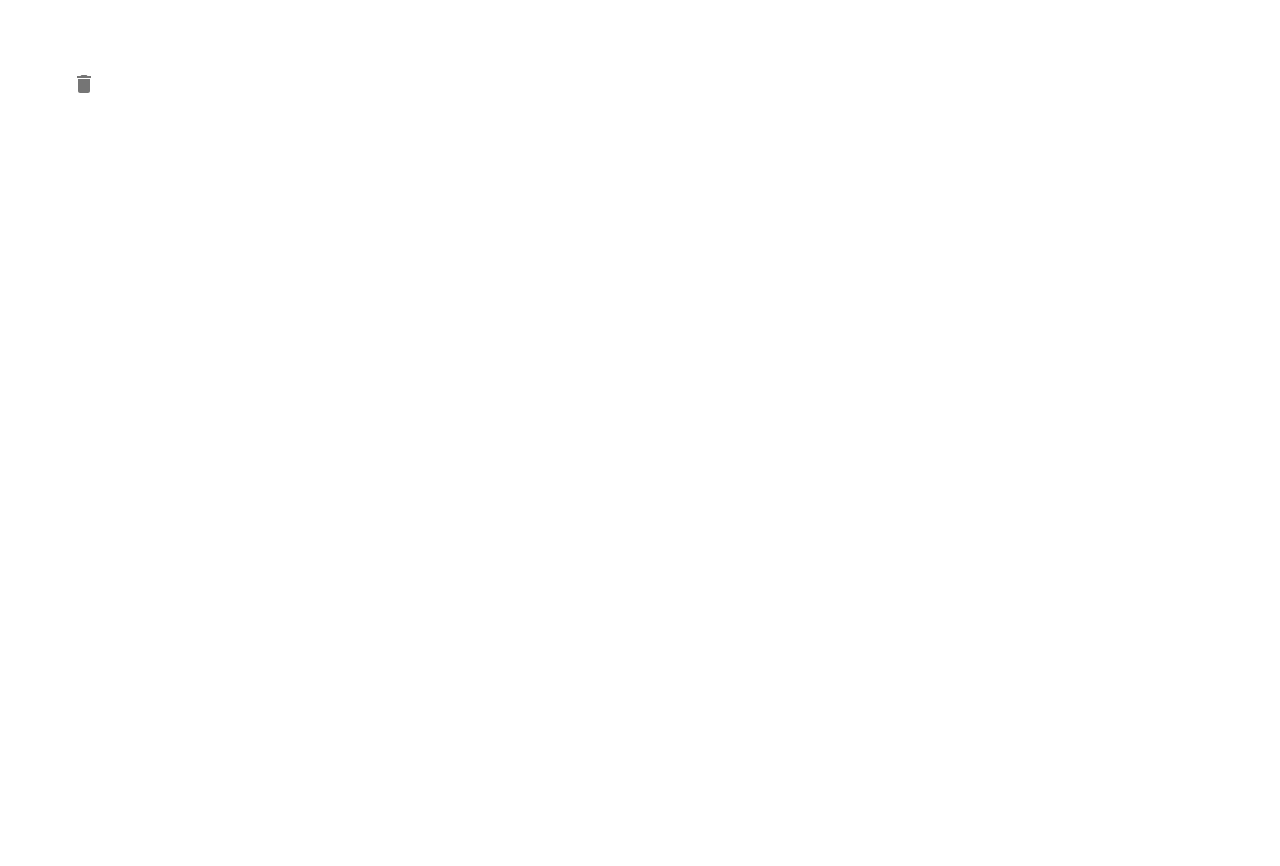
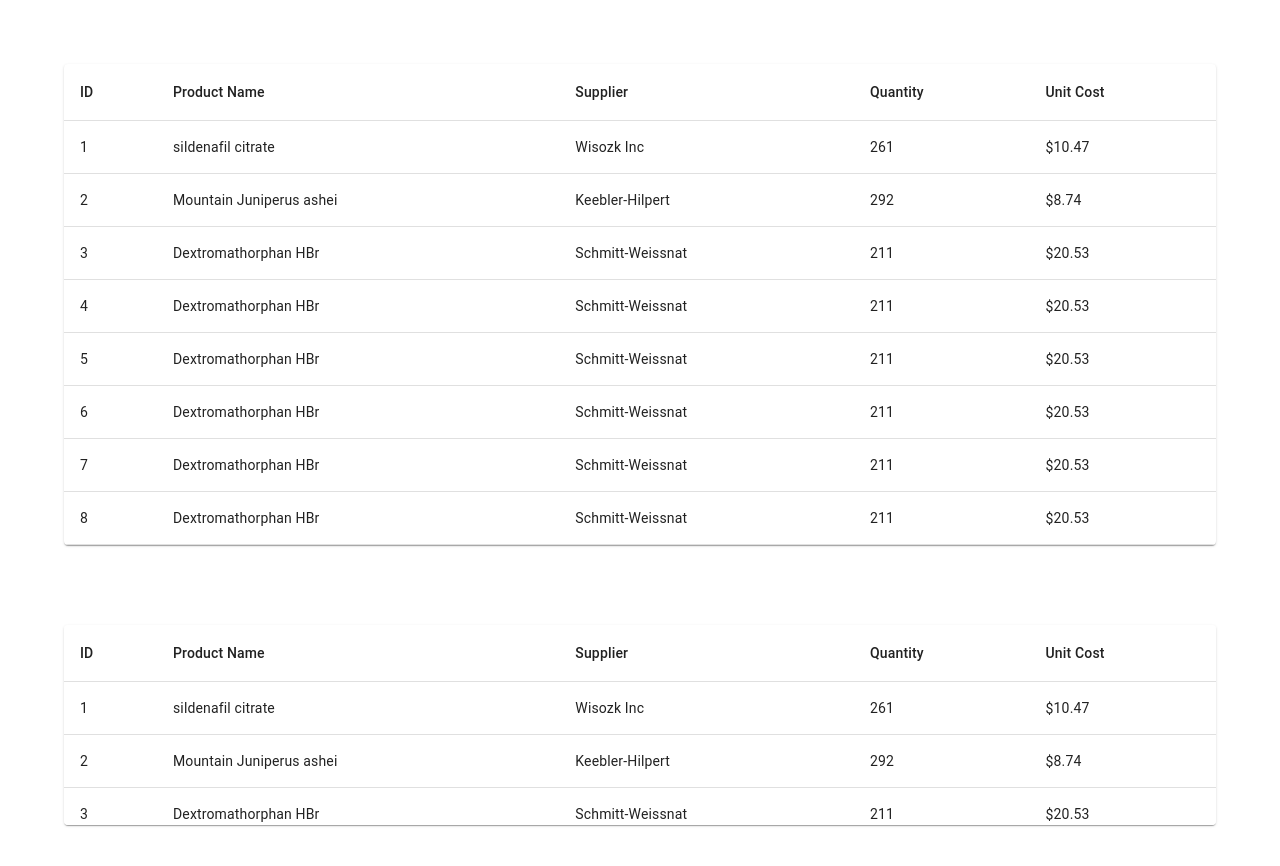
Before and after one commit to nuwan199044/react-material, a React (Create React App) app: page / in a window 1280 px wide. Shown: the top 866 px of the page. Before the commit the page ends 800 px from the top, so only its background shows below. Built offline with nearby package versions, Linux system fonts and the light colour scheme.

Commit message:
Usage of Table

```diff
--- a/src/App.tsx
+++ b/src/App.tsx
@@ -1,5 +1,6 @@
 import './App.css';
-import { MuiTooltip } from './components/MuiTooltip';
+import { MuiTable } from './components/MuiTable';
+// import { MuiTooltip } from './components/MuiTooltip';
 // import { MuiChip } from './components/MuiChip';
 // import { MuiList } from './components/MuiList';
 // import { MuiBadge } from './components/MuiBadge';
@@ -58,7 +59,8 @@
       {/* <MuiBadge /> */}
       {/* <MuiList /> */}
       {/* <MuiChip /> */}
-      <MuiTooltip />
+      {/* <MuiTooltip /> */}
+      <MuiTable />
     </div>
   );
 }
--- /dev/null
+++ b/src/components/MuiTable.tsx
@@ -0,0 +1,128 @@
+import {
+  TableContainer,
+  Table,
+  TableHead,
+  TableBody,
+  TableRow,
+  TableCell,
+  Paper,
+  Stack
+} from "@mui/material";
+
+const tableData = [
+  {
+    id: 1,
+    product_name: "sildenafil citrate",
+    supplier: "Wisozk Inc",
+    quantity: 261,
+    unit_cost: "$10.47",
+  },
+  {
+    id: 2,
+    product_name: "Mountain Juniperus ashei",
+    supplier: "Keebler-Hilpert",
+    quantity: 292,
+    unit_cost: "$8.74",
+  },
+  {
+    id: 3,
+    product_name: "Dextromathorphan HBr",
+    supplier: "Schmitt-Weissnat",
+    quantity: 211,
+    unit_cost: "$20.53",
+  },
+  {
+    id: 4,
+    product_name: "Dextromathorphan HBr",
+    supplier: "Schmitt-Weissnat",
+    quantity: 211,
+    unit_cost: "$20.53",
+  },
+  {
+    id: 5,
+    product_name: "Dextromathorphan HBr",
+    supplier: "Schmitt-Weissnat",
+    quantity: 211,
+    unit_cost: "$20.53",
+  },
+  {
+    id: 6,
+    product_name: "Dextromathorphan HBr",
+    supplier: "Schmitt-Weissnat",
+    quantity: 211,
+    unit_cost: "$20.53",
+  },
+  {
+    id: 7,
+    product_name: "Dextromathorphan HBr",
+    supplier: "Schmitt-Weissnat",
+    quantity: 211,
+    unit_cost: "$20.53",
+  },
+  {
+    id: 8,
+    product_name: "Dextromathorphan HBr",
+    supplier: "Schmitt-Weissnat",
+    quantity: 211,
+    unit_cost: "$20.53",
+  },
+];
+
+export const MuiTable = () => {
+  return (
+    <Stack spacing={10}>
+      <TableContainer component={Paper}>
+        <Table>
+          <TableHead>
+            <TableRow>
+              <TableCell>ID</TableCell>
+              <TableCell>Product Name</TableCell>
+              <TableCell>Supplier</TableCell>
+              <TableCell>Quantity</TableCell>
+              <TableCell>Unit Cost</TableCell>
+            </TableRow>
+          </TableHead>
+          <TableBody>
+            {tableData.map((row) => {
+              return (
+                <TableRow key={row.id}>
+                  <TableCell>{row.id}</TableCell>
+                  <TableCell>{row.product_name}</TableCell>
+                  <TableCell>{row.supplier}</TableCell>
+                  <TableCell>{row.quantity}</TableCell>
+                  <TableCell>{row.unit_cost}</TableCell>
+                </TableRow>
+              );
+            })}
+          </TableBody>
+        </Table>
+      </TableContainer>
+      <TableContainer component={Paper} sx={{ maxHeight:'200px'}}>
+        <Table stickyHeader>
+          <TableHead>
+            <TableRow>
+              <TableCell>ID</TableCell>
+              <TableCell>Product Name</TableCell>
+              <TableCell>Supplier</TableCell>
+              <TableCell>Quantity</TableCell>
+              <TableCell>Unit Cost</TableCell>
+            </TableRow>
+          </TableHead>
+          <TableBody>
+            {tableData.map((row) => {
+              return (
+                <TableRow key={row.id}>
+                  <TableCell>{row.id}</TableCell>
+                  <TableCell>{row.product_name}</TableCell>
+                  <TableCell>{row.supplier}</TableCell>
+                  <TableCell>{row.quantity}</TableCell>
+                  <TableCell>{row.unit_cost}</TableCell>
+                </TableRow>
+              );
+            })}
+          </TableBody>
+        </Table>
+      </TableContainer>
+    </Stack>
+  );
+};
```
